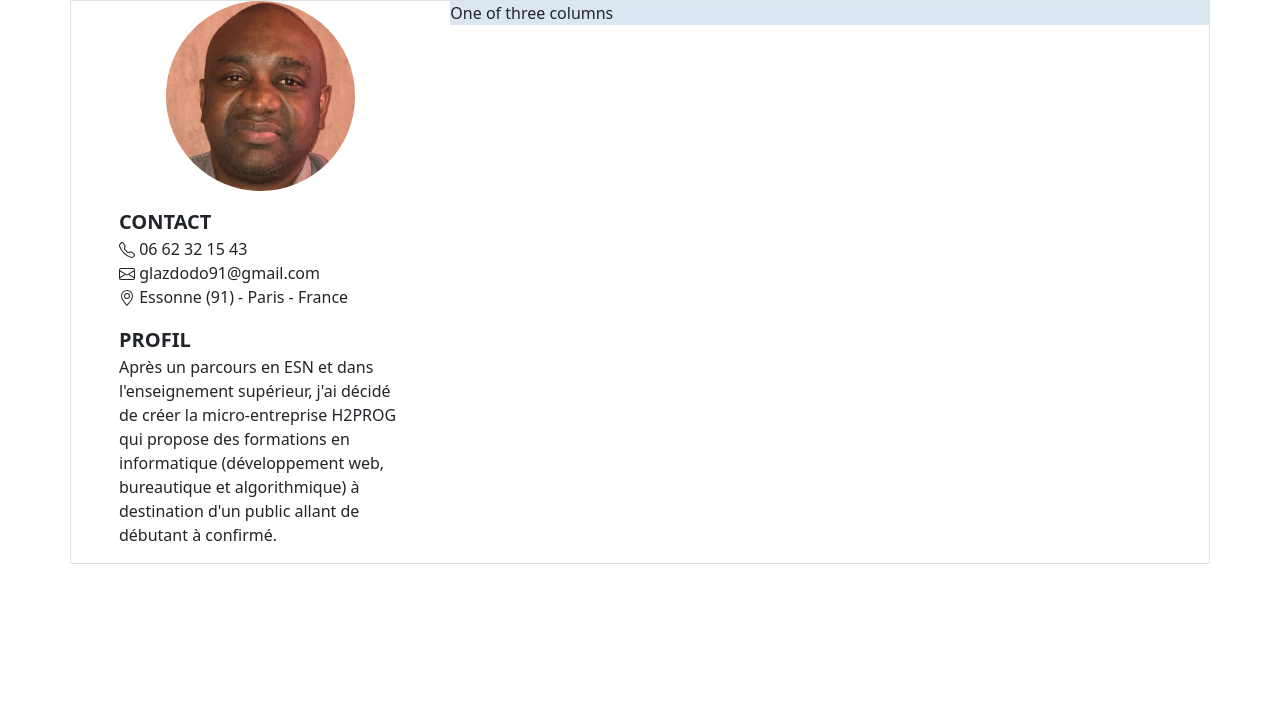
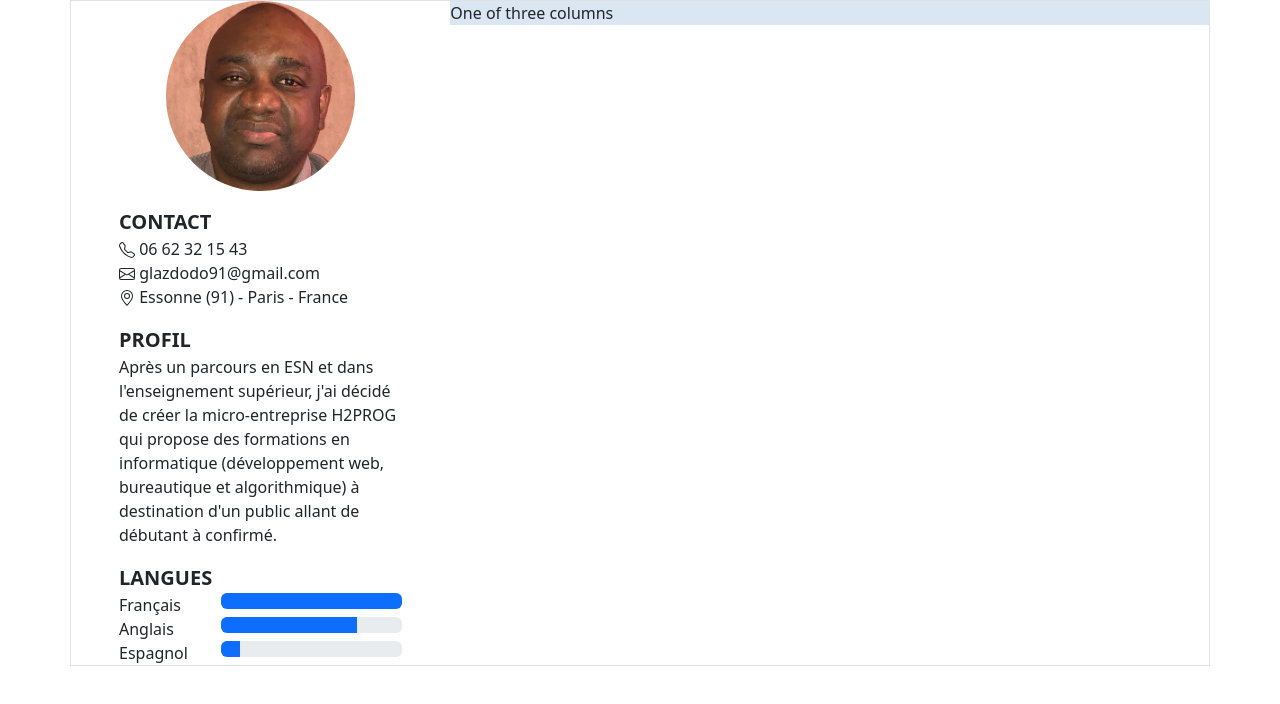
Before and after one commit to GlazMichelFranckDodo225/web-cv-bootstrap-5-mg, a plain HTML site: page index.html in a window 1280 px wide. Drawn offline with nearby package versions, Linux system fonts and the light colour scheme.

Commit message:
Languages

```diff
--- a/index.html
+++ b/index.html
@@ -92,14 +92,64 @@
               Essonne (91) - Paris - France
             </div>
           </div>
+          <!-- Profil - Start -->
           <div id="profile" class="px-5 mt-3">
             <div class="fs-5 fw-bold">PROFIL</div>
             <p>
               Après un parcours en ESN et dans l'enseignement supérieur, j'ai
               décidé de créer la micro-entreprise H2PROG qui propose des
-              formations en informatique (développement web, bureautique et algorithmique) à destination d'un public allant de débutant à confirmé.
+              formations en informatique (développement web, bureautique et
+              algorithmique) à destination d'un public allant de débutant à
+              confirmé.
             </p>
           </div>
+          <!-- Profil - End -->
+          <!-- Languages - Start -->
+          <div id="languages" class="px-5 mt-3">
+            <div class="fs-5 fw-bold">LANGUES</div>
+            <div class="row">
+              <div class="col-4">Français</div>
+              <div class="col-8">
+                <div
+                  class="progress"
+                  role="progressbar"
+                  aria-label="Basic example"
+                  aria-valuenow="100"
+                  aria-valuemin="0"
+                  aria-valuemax="100"
+                >
+                  <div class="progress-bar" style="width: 100%"></div>
+                </div>
+              </div>
+              <div class="col-4">Anglais</div>
+              <div class="col-8">
+                <div
+                  class="progress"
+                  role="progressbar"
+                  aria-label="Basic example"
+                  aria-valuenow="75"
+                  aria-valuemin="0"
+                  aria-valuemax="100"
+                >
+                  <div class="progress-bar" style="width: 75%"></div>
+                </div>
+              </div>
+              <div class="col-4">Espagnol</div>
+              <div class="col-8">
+                <div
+                  class="progress"
+                  role="progressbar"
+                  aria-label="Basic example"
+                  aria-valuenow="10"
+                  aria-valuemin="0"
+                  aria-valuemax="100"
+                >
+                  <div class="progress-bar" style="width: 10%"></div>
+                </div>
+              </div>
+            </div>
+          </div>
+          <!-- Languages - End -->
         </div>
         <!-- Left Column End -->
 
```
